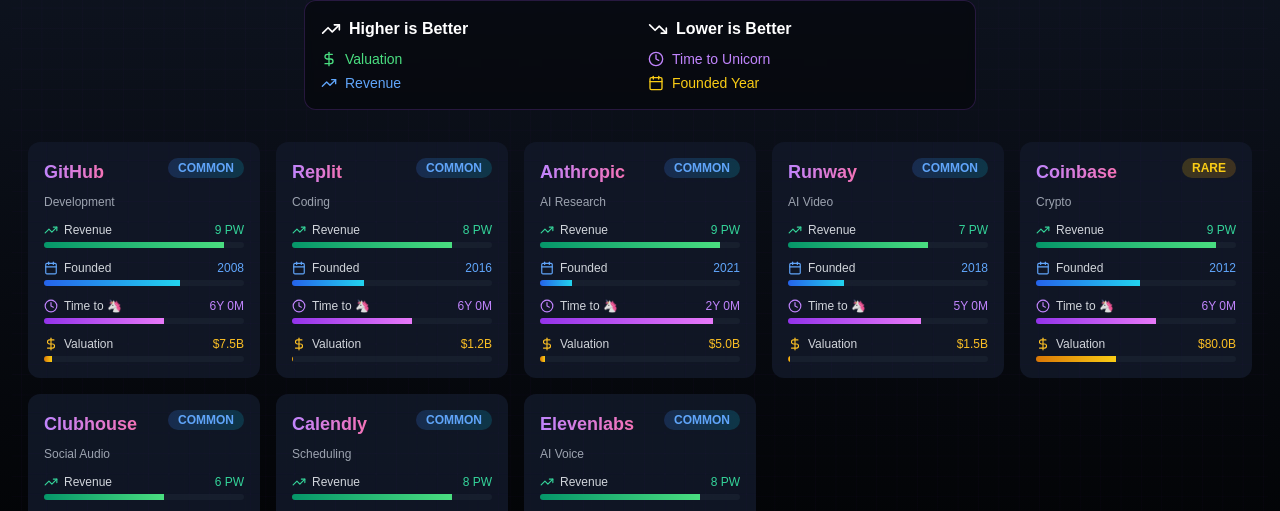
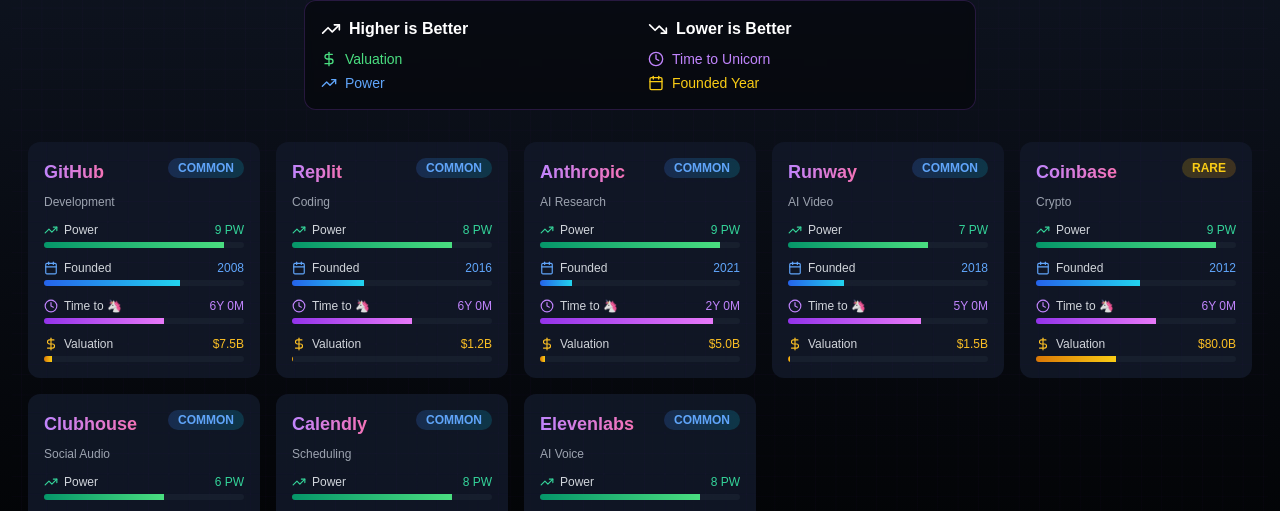
Before and after one commit to devanshug2307/startupcardbattle, a Next.js app: page /play in a window 1280 px wide. Shown: the part 209-720 px from the top of the page. Built offline with nearby package versions, Linux system fonts and the light colour scheme.

Commit message:
multiple updates

```diff
--- a/app/collection/page.tsx
+++ b/app/collection/page.tsx
@@ -19,7 +19,7 @@ import { motion } from "framer-motion";
 import { startupData } from "@/lib/game-data";
 import {
   cn,
-  formatRevenue,
+  formatPower,
   formatTimeToUnicorn,
   formatValuation,
 } from "@/lib/utils";
@@ -142,7 +142,7 @@ export default function Collection() {
                         >
                           Lvl{" "}
                           {card.founded +
-                            card.revenue +
+                            card.power +
                             card.timeToUnicorn +
                             card.valuation >
                           30
@@ -163,10 +163,10 @@ export default function Collection() {
                         <div className="flex justify-between items-center">
                           <div className="flex items-center">
                             <TrendingUp className="w-4 h-4 mr-1 text-green-400" />
-                            <span className="text-xs">Revenue</span>
+                            <span className="text-xs">Power</span>
                           </div>
                           <div className="font-bold">
-                            {formatRevenue(card.revenue)}
+                            {formatPower(card.power)}
                           </div>
                         </div>
 
@@ -230,9 +230,9 @@ export default function Collection() {
                 ? " early establishment"
                 : " recent founding"}{" "}
               and
-              {selectedCard.revenue > 7
-                ? " strong revenue growth"
-                : " steady revenue"}{" "}
+              {selectedCard.power > 7
+                ? " high power level"
+                : " moderate power"}{" "}
               in the market.
             </p>
           </div>
@@ -248,21 +248,21 @@ export default function Collection() {
                 Best Attribute:{" "}
                 {Math.max(
                   selectedCard.founded,
-                  selectedCard.revenue,
+                  selectedCard.power,
                   selectedCard.timeToUnicorn,
                   selectedCard.valuation
                 ) === selectedCard.founded
                   ? "Founded"
                   : Math.max(
                       selectedCard.founded,
-                      selectedCard.revenue,
+                      selectedCard.power,
                       selectedCard.timeToUnicorn,
                       selectedCard.valuation
-                    ) === selectedCard.revenue
-                  ? "Revenue"
+                    ) === selectedCard.power
+                  ? "Power"
                   : Math.max(
                       selectedCard.founded,
-                      selectedCard.revenue,
+                      selectedCard.power,
                       selectedCard.timeToUnicorn,
                       selectedCard.valuation
                     ) === selectedCard.timeToUnicorn
@@ -279,7 +279,7 @@ export default function Collection() {
                 <br />
                 Power Level:{" "}
                 {selectedCard.founded +
-                  selectedCard.revenue +
+                  selectedCard.power +
                   selectedCard.timeToUnicorn +
                   selectedCard.valuation}
               </div>
--- a/app/play/page.tsx
+++ b/app/play/page.tsx
@@ -42,7 +42,7 @@ import {
 import { startupData } from "@/lib/game-data";
 import {
   cn,
-  formatRevenue,
+  formatPower,
   formatTimeToUnicorn,
   formatValuation,
 } from "@/lib/utils";
@@ -62,7 +62,7 @@ type StartupCard = {
   name: string;
   category: string;
   founded: number;
-  revenue: number;
+  power: number;
   timeToUnicorn: number;
   valuation: number;
   [key: string]: string | number; // Add index signature to allow string indexing
@@ -214,8 +214,8 @@ const pixelBorderStyles = {
 // Add this helper function to get max values for the progress bars
 function getMaxValue(key: string): number {
   switch (key) {
-    case "revenue":
-      return 10; // Max revenue in billions
+    case "power":
+      return 10; // Max power level
     case "founded":
       return 2025; // Current year
     case "timeToUnicorn":
@@ -230,8 +230,8 @@ function getMaxValue(key: string): number {
 // First, add this helper function at the top of the file
 const getBattleGuideText = (attribute: string) => {
   switch (attribute) {
-    case "revenue":
-      return "Higher revenue shows stronger market performance";
+    case "power":
+      return "Higher power shows stronger market performance";
     case "founded":
       return "More recent founding year indicates newer technology";
     case "timeToUnicorn":
@@ -508,8 +508,8 @@ const formatAttributeValue = (
   }
 
   switch (attribute) {
-    case "revenue":
-      return formatRevenue(Number(value));
+    case "power":
+      return formatPower(Number(value));
     case "timeToUnicorn":
       return formatTimeToUnicorn(Number(value));
     case "valuation":
@@ -772,7 +772,7 @@ function PlayContent() {
       }, 1000);
     } else if (isTimerActive && timeLeft === 0) {
       // Auto-select a random attribute if time runs out
-      const attributes = ["founded", "revenue", "timeToUnicorn", "valuation"];
+      const attributes = ["founded", "power", "timeToUnicorn", "valuation"];
       const randomAttr =
         attributes[Math.floor(Math.random() * attributes.length)];
       handleAttributeSelect(randomAttr);
@@ -884,7 +884,7 @@ function PlayContent() {
       }
 
       // Wait longer on the result screen
-      await new Promise((resolve) => setTimeout(resolve, 2500));
+      await new Promise((resolve) => setTimeout(resolve, 3000));
 
       // Progress to next round or end game
       if (currentRound < 4) {
@@ -983,7 +983,7 @@ function PlayContent() {
               const attrIcon =
                 {
                   founded: "🚀",
-                  revenue: "💸",
+                  power: "💸",
                   timeToUnicorn: "🦄",
                   valuation: "💰",
                 }[attr] || "🎮";
@@ -998,7 +998,7 @@ function PlayContent() {
         : "No rounds played yet";
 
     // Add a more direct challenge in the footer
-    const footer = `\n\nCan you beat my ${playerScore}/4 at cardbattle.online? #StartupBattle`;
+    const footer = `\n\nCan you beat my ${playerScore}/4 at cardbattle.online? #StartupBattle #vibejam`;
 
     return header + grid + footer;
   };
@@ -1008,11 +1008,11 @@ function PlayContent() {
     const shareText = generateShareText();
 
     try {
-      // Try to use the Web Share API directly
+      // Try to use the Web Share API directly with the text as the primary content
       await navigator.share({
         title: "Startup Battle Results",
         text: shareText,
-        url: window.location.href,
+        // Remove the URL to focus on sharing the text content
       });
     } catch (error) {
       // Fallback to clipboard only if sharing fails
@@ -1030,7 +1030,7 @@ function PlayContent() {
     switch (attribute) {
       case "founded":
         return <Zap className="w-5 h-5" />;
-      case "revenue":
+      case "power":
         return <TrendingUp className="w-5 h-5" />;
       case "timeToUnicorn":
         return <Users className="w-5 h-5" />;
@@ -1131,7 +1131,7 @@ function PlayContent() {
                 <DollarSign className="w-4 h-4" /> Valuation
               </div>
               <div className="flex items-center gap-2 text-blue-400">
-                <TrendingUp className="w-4 h-4" /> Revenue
+                <TrendingUp className="w-4 h-4" /> Power
               </div>
             </div>
           </div>
@@ -1225,22 +1225,22 @@ function PlayContent() {
 
         {/* Stats Grid with Different Colors */}
         <div className="space-y-3">
-          {/* Revenue Stat */}
+          {/* Power Stat */}
           <div className="relative">
             <div className="flex justify-between items-center mb-1">
               <div className="flex items-center gap-1.5">
                 <TrendingUp className="w-3.5 h-3.5 text-emerald-400" />
-                <span className="text-xs text-gray-300">Revenue</span>
+                <span className="text-xs text-gray-300">Power</span>
               </div>
               <span className="text-xs font-medium text-emerald-400">
-                {formatRevenue(card.revenue)}
+                {formatPower(card.power)}
               </span>
             </div>
             <div className="h-1.5 rounded-full bg-gray-800/50 overflow-hidden">
               <motion.div
                 className="h-full bg-gradient-to-r from-emerald-600 to-green-400"
                 initial={{ width: 0 }}
-                animate={{ width: `${(card.revenue / 10) * 100}%` }}
+                animate={{ width: `${(card.power / 10) * 100}%` }}
                 transition={{ duration: 1, delay: index * 0.1 }}
               />
             </div>
@@ -1811,7 +1811,7 @@ Can you beat my score? #StartupCardBattle`;
               {Array.from({
                 length: Math.min(
                   5,
-                  Math.ceil((card.revenue + card.valuation) / 4)
+                  Math.ceil((card.power + card.valuation) / 4)
                 ),
               }).map((_, i) => (
                 <div
@@ -1828,9 +1828,9 @@ Can you beat my score? #StartupCardBattle`;
           <div className="grid grid-cols-2 gap-1.5 sm:gap-3">
             {[
               {
-                key: "revenue",
+                key: "power",
                 label: "Power",
-                value: formatRevenue(card.revenue),
+                value: formatPower(card.power),
                 icon: TrendingUp,
                 color: "from-green-500 to-emerald-600",
                 textColor: "text-green-400",
@@ -2144,9 +2144,9 @@ Can you beat my score? #StartupCardBattle`;
                     <div className="space-y-2 md:space-y-3">
                       {[
                         {
-                          key: "revenue",
+                          key: "power",
                           label: "Power",
-                          value: formatRevenue(playerCard.revenue),
+                          value: formatPower(playerCard.power),
                         },
                         {
                           key: "founded",
@@ -2400,9 +2400,9 @@ Can you beat my score? #StartupCardBattle`;
                     <div className="space-y-3">
                       {[
                         {
-                          key: "revenue",
+                          key: "power",
                           label: "Power",
-                          value: formatRevenue(aiCard.revenue),
+                          value: formatPower(aiCard.power),
                         },
                         {
                           key: "founded",
@@ -2635,12 +2635,12 @@ Can you beat my score? #StartupCardBattle`;
       description: "Compare valuations",
     },
     {
-      name: "REVENUE",
-      power: "$2.1B",
+      name: "POWER",
+      power: "8 PW",
       accuracy: "↗️ Higher",
       color: "from-green-600 to-green-800",
       icon: "📈",
-      description: "Compare annual revenue",
+      description: "Compare power levels",
     },
     {
       name: "FOUNDED",
--- a/lib/utils.ts
+++ b/lib/utils.ts
@@ -5,7 +5,7 @@ export function cn(...inputs: ClassValue[]) {
   return twMerge(clsx(inputs));
 }
 
-export function formatRevenue(value: number): string {
+export function formatPower(value: number): string {
   return `${value} PW`;
 }
 
```
Also changed, not shown: lib/game-data.ts (+17 -17 lines).
